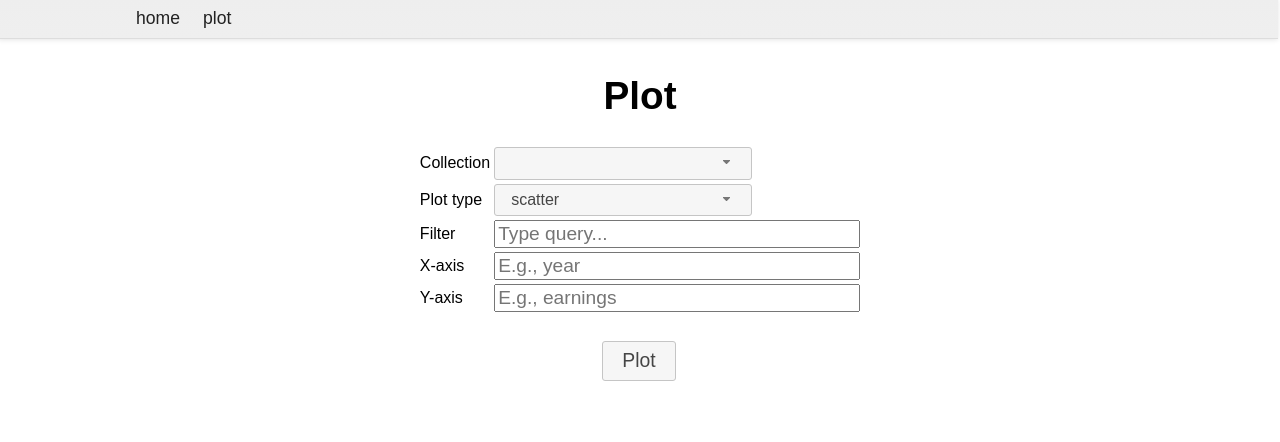
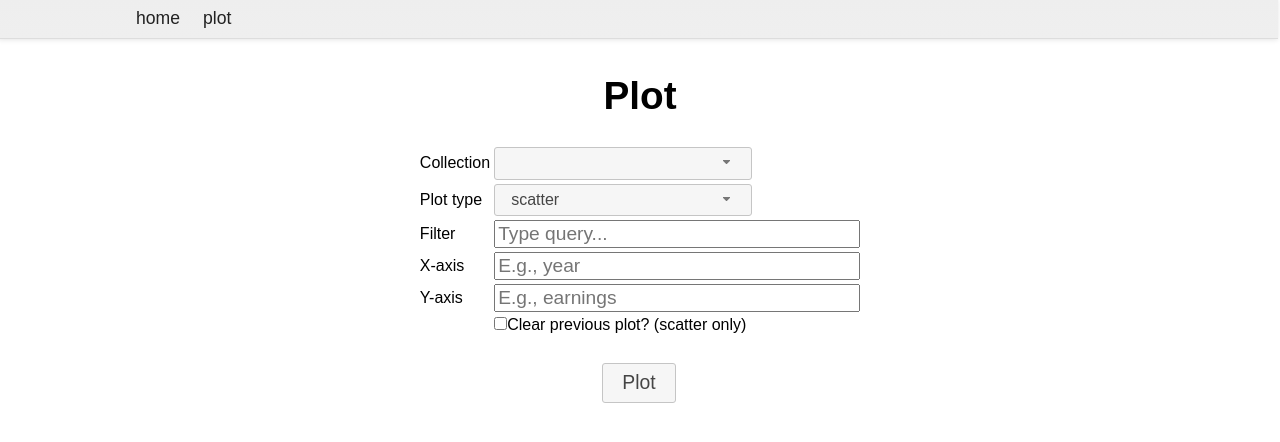
Before and after one commit to materialsvirtuallab/flamyngo, a Flask app: template flamyngo/templates/plot.html in a window 1280 px wide. Shown: the top 442 px of the page. Run offline with Flask 2, Linux system fonts and the light colour scheme; the template is opened without the code that fills it, so the values that code supplies are empty; some libraries are stand-ins or nearby versions.

Commit message:
v0.7.1 release

```diff
--- a/flamyngo/__init__.py
+++ b/flamyngo/__init__.py
@@ -4,4 +4,4 @@
 
 __author__ = "Shyue Ping Ong"
 __email__ ="shyuep@gmail.com"
-__version__ = "0.7.0"
+__version__ = "0.7.1"
--- a/flamyngo/templates/plot.html
+++ b/flamyngo/templates/plot.html
@@ -15,13 +15,20 @@
     $(function() {
         $('input[type=submit]').button();
         $(".select").selectmenu();
+        var collection, xaxis, yaxis, search_string, plot_type, i, series,colors;
+        series = [];
+        colors = ['#058DC7', '#50B432', '#ED561B', '#DDDF00', '#24CBE5',
+        '#64E572', '#FF9655', '#FFF263', '#6AF9C4'];
         $("#form-plot").submit(function(e) {
-            var collection, xaxis, yaxis, search_string, plot_type;
+
             collection = $("#select-collection").val();
             plot_type = $("#select-plot_type").val();
             xaxis = $("#input-xaxis").val();
             yaxis = $("#input-yaxis").val();
             search_string = $("#input-search").val();
+            if ($("#checkbox-clear").is(':checked')){
+                series = [];
+            }
             $.ajax({
                 type: "GET",
                 url: "/data",
@@ -32,8 +39,13 @@
                     "search_string": search_string
                 },
                 success: function(data) {
-                    var i;
+                    var color = colors[series.length % colors.length]
+                    series.push({
+                        name: search_string,
+                        data: data,
+                        color: color
 
+                    });
                     if (plot_type == "scatter") {
                         $('#plot-div').highcharts({
                             chart: {
@@ -86,11 +98,7 @@
                                     }
                                 }
                             },
-                            series: [{
-                                name: yaxis,
-                                color: 'rgba(223, 83, 83, .8)',
-                                data: data
-                            }]
+                            series: series
                         });
                     } else {
                         var categories, y;
@@ -144,7 +152,7 @@
                                 }
                             },
                             series: [{
-                                name: yaxis,
+                                name: search_string,
                                 data: y
                             }]
                         });
@@ -222,6 +230,17 @@
                     <input type="text" name="yaxis" id="input-yaxis" placeholder="E.g., earnings" size="30" value="{{yaxis}}">
                 </td>
             </tr>
+            <tr>
+                <td>
+
+                </td>
+                <td>
+                    <input type="checkbox" name="vehicle" id="checkbox-clear"
+                           value="clear">Clear previous plot? (scatter only)<br>
+                </td>
+
+            </tr>
+
         </table>
     </p>
     <p>
--- a/setup.py
+++ b/setup.py
@@ -24,7 +24,7 @@ Detailed usage instructions are available at the project's `Github page
 setup(
     name="flamyngo",
     packages=find_packages(),
-    version="0.7.0",
+    version="0.7.1",
     install_requires=["flask", "pyyaml", "monty>=0.7.0", "pymongo"],
     package_data={"flamyngo": ["static/*.*", "static/js/*.*",
                                "templates/*"]},
```
Also changed, not shown: 1 other file.
